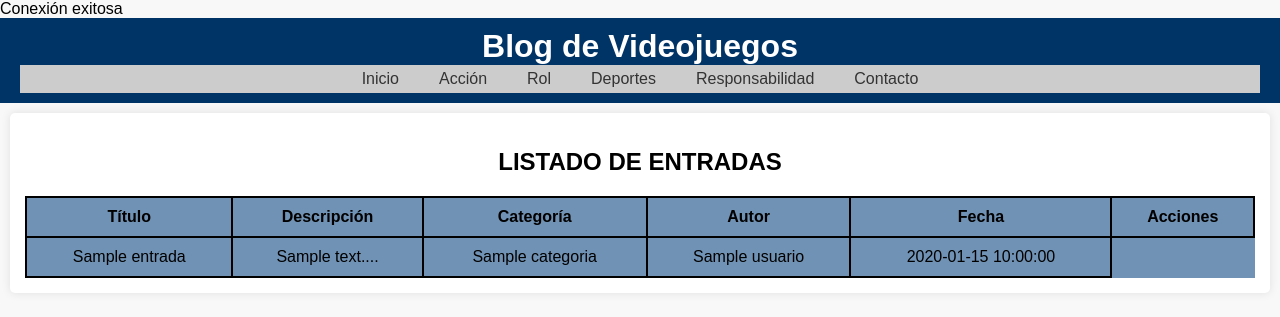
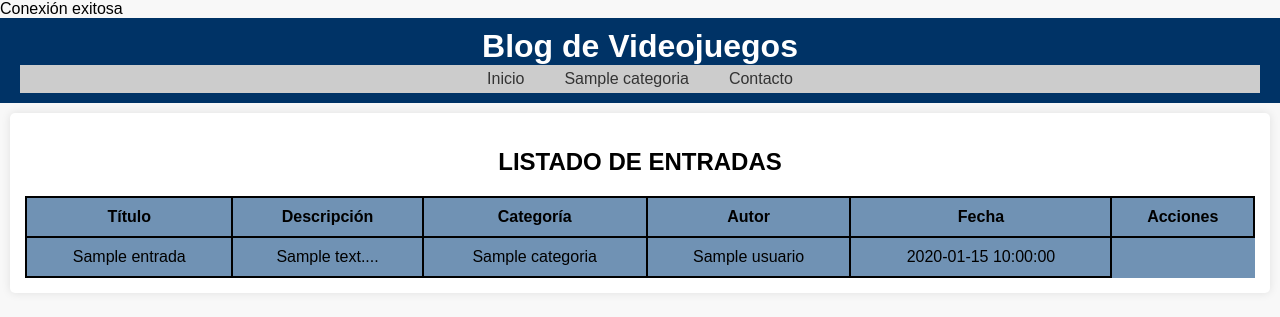
Before and after one commit to MarcoJimenez11/BlogPHP, a PHP site: page /metodos/listarTodasEntradas.php in a window 1280 px wide. Shown: the top 317 px of the page. Run offline with PHP 8.4, Linux system fonts and the light colour scheme; tables that the repository leaves empty or names only in its code hold one stand-in row (values such as "Sample post").

Commit message:
listar categorias dinamico desde DB en index y header

```diff
--- a/requires/header.php
+++ b/requires/header.php
@@ -1,12 +1,22 @@
+<?php
+require_once '../requires/conexion.php';
+require_once './metodosExternos/conseguirCategorias.php';
+
+?>
+
 <header>
     <h1>Blog de Videojuegos</h1>
     <nav>
         <ul>
             <li><a href="../index.php">Inicio</a></li>
-                <li><a href="#">Acción</a></li>
-                <li><a href="#">Rol</a></li>
-                <li><a href="#">Deportes</a></li>
-                <li><a href="#">Responsabilidad</a></li>
+            <?php
+            $categorias = conseguirCategorias($db);
+            foreach ($categorias as $categoria):
+            ?>
+                <li value="<?= $categoria['id'] ?>">
+                    <a href="#"><?= htmlspecialchars($categoria['nombre']) ?></a>
+                </li>
+            <?php endforeach; ?>
             <li><a href="#">Contacto</a></li>
         </ul>
     </nav>
```
Also changed, not shown: index.php (+11 -6 lines). Lines whose indentation alone changed are shown as unchanged.
